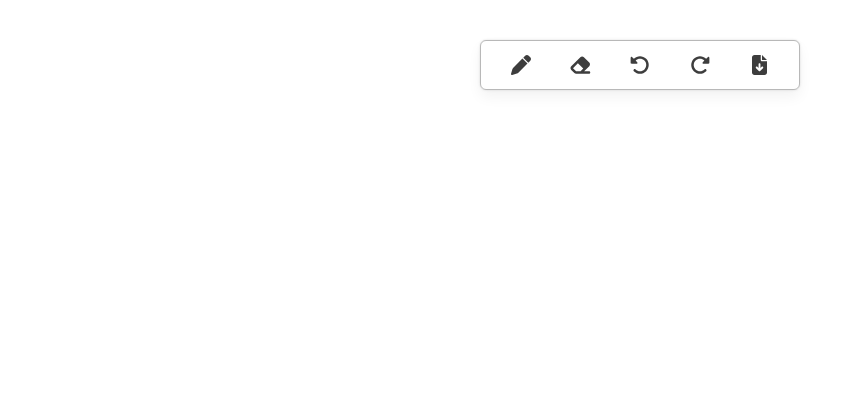
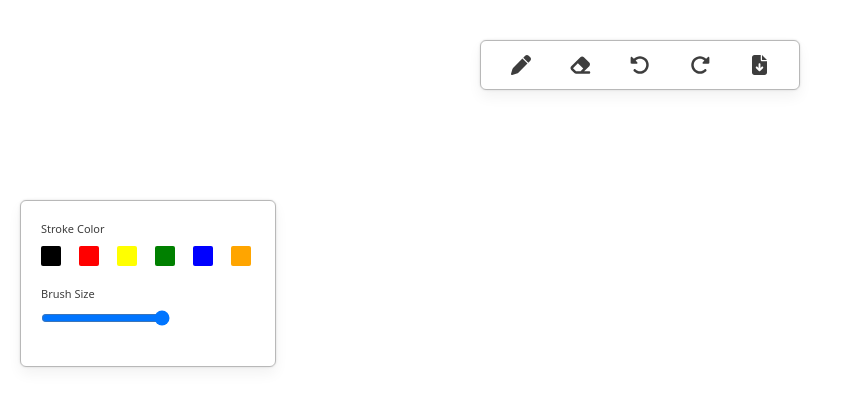
Before and after one commit to sarthakastic/crayon, a Next.js app: page / in a window 1280 px wide. Shown: the top 408 px of the page, without its empty margins (0-845 px from the left). Built offline with nearby package versions, Linux system fonts and the light colour scheme.

Commit message:
add : toolbox UI

```diff
--- /dev/null
+++ b/src/components/Toolbox/index.js
@@ -0,0 +1,55 @@
+import styles from "./index.module.css";
+import { COLORS } from "../../constants";
+
+const Toolbox = () => {
+  const updateBrushSize = (e) => {};
+
+  return (
+    <div className={styles.toolboxContainer}>
+      <div className={styles.toolItem}>
+        {" "}
+        <h4 className={styles.toolText}>Stroke Color</h4>{" "}
+        <div className={styles.itemContainer}>
+          <div
+            className={styles.colorBox}
+            style={{ backgroundColor: COLORS.BLACK }}
+          />
+          <div
+            className={styles.colorBox}
+            style={{ backgroundColor: COLORS.RED }}
+          />
+          <div
+            className={styles.colorBox}
+            style={{ backgroundColor: COLORS.YELLOW }}
+          />
+          <div
+            className={styles.colorBox}
+            style={{ backgroundColor: COLORS.GREEN }}
+          />
+          <div
+            className={styles.colorBox}
+            style={{ backgroundColor: COLORS.BLUE }}
+          />
+          <div
+            className={styles.colorBox}
+            style={{ backgroundColor: COLORS.ORANGE }}
+          />
+        </div>
+      </div>
+      <div className={styles.toolItem}>
+        {" "}
+        <h4 className={styles.toolText}>Brush Size</h4>{" "}
+        <div className={styles.itemContainer}>
+          <input
+            type="range"
+            min={1}
+            max={10}
+            step={1}
+            onChange={updateBrushSize}
+          />
+        </div>
+      </div>
+    </div>
+  );
+};
+export default Toolbox;
--- /dev/null
+++ b/src/components/Toolbox/index.module.css
@@ -0,0 +1,36 @@
+.toolboxContainer {
+  @apply p-5 absolute top-1/4 left-5 w-64 rounded-md;
+  box-shadow: theme("colors.shadow1");
+  border: 1px solid theme("colors.border1");
+  background-color: theme("colors.background1");
+
+  .toolItem {
+    @apply mb-5;
+
+    .toolText {
+      font-size: 11px;
+      color: theme("colors.text1");
+    }
+
+    .itemContainer {
+      @apply flex justify-between mt-2;
+
+      .colorBox {
+        @apply h-5 w-5 mr-1 rounded-sm cursor-pointer;
+
+        &:hover,
+        &.active {
+          border: 1.5px solid theme("colors.border2");
+          box-shadow: theme("colors.shadow2");
+        }
+      }
+    }
+  }
+
+  @media screen and (max-width: 640px) {
+    top: unset;
+    bottom: 0;
+    width: 100%;
+    left: 0;
+  }
+}
--- /dev/null
+++ b/src/constants.js
@@ -0,0 +1,11 @@
+const COLORS = {
+  BLACK: "black",
+  RED: "red",
+  GREEN: "green",
+  BLUE: "blue",
+  ORANGE: "orange",
+  YELLOW: "yellow",
+  WHITE: "white",
+};
+
+export { COLORS };
--- a/src/pages/index.js
+++ b/src/pages/index.js
@@ -1,5 +1,11 @@
 import Menu from "@/components/Menu";
+import Toolbox from "@/components/Toolbox";
 
 export default function Home() {
-  return <Menu />;
+  return (
+    <>
+      <Menu />
+      <Toolbox />
+    </>
+  );
 }
```
